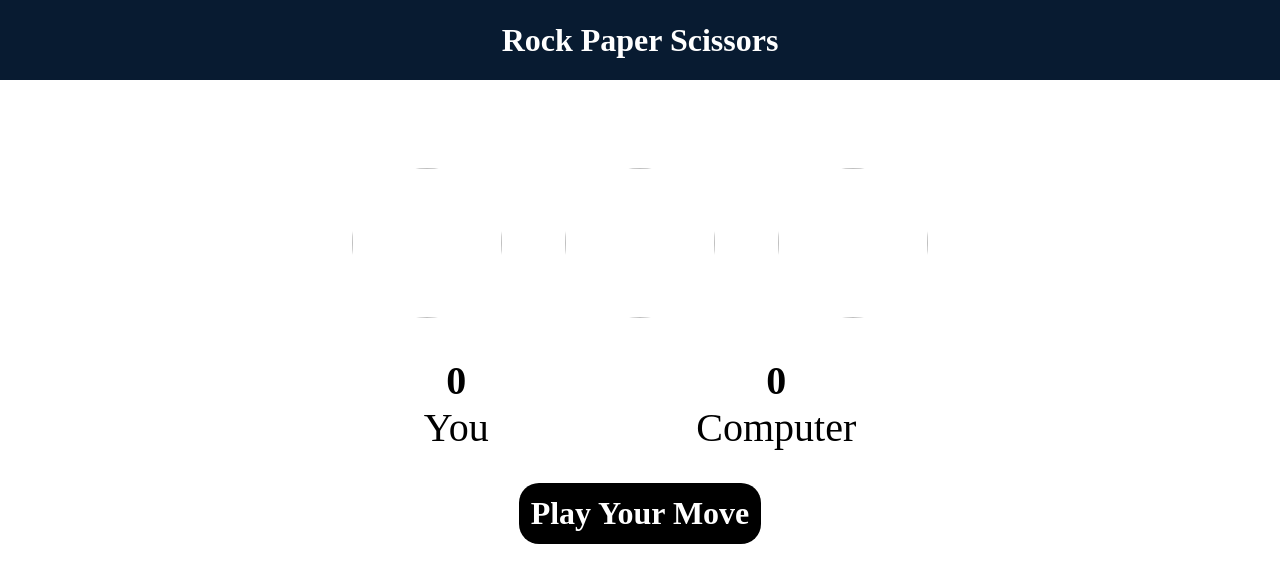
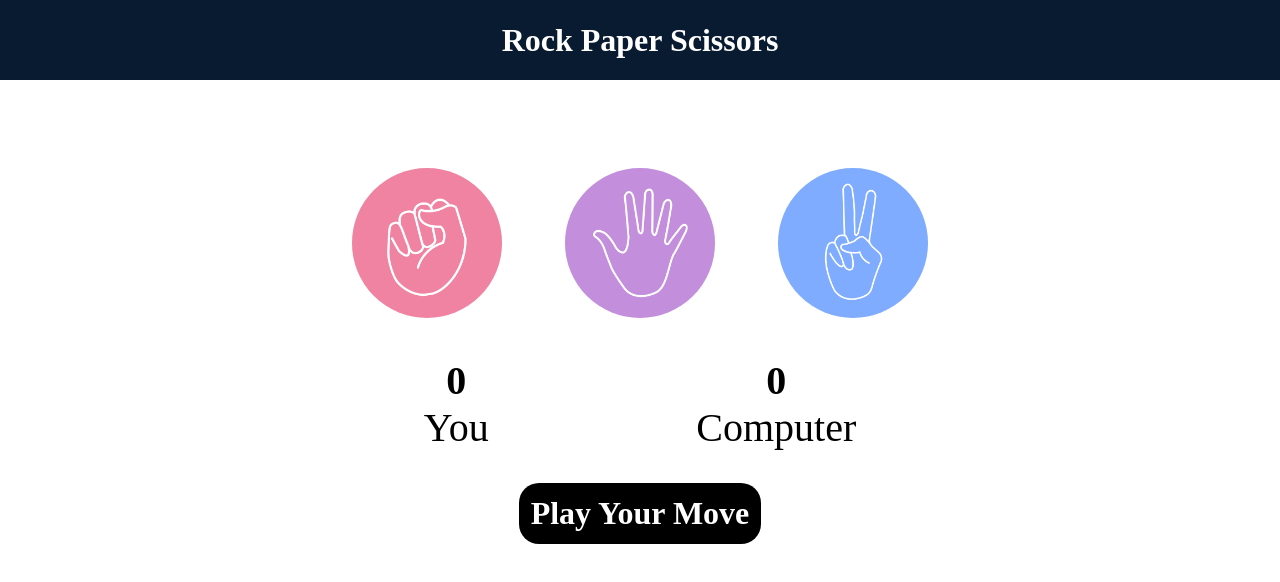
Before and after one commit to ah-an-123/Rock-Paper-And-Scissors-Game, a plain HTML site: page index.html in a window 1280 px wide. Drawn offline with Linux system fonts and the light colour scheme.

Commit message:
Update index.html

```diff
--- a/index.html
+++ b/index.html
@@ -5,7 +5,7 @@
     <meta charset="UTF-8">
     <meta name="viewport" content="width=device-width, initial-scale=1.0">
     <title>Stone,Paper And Scissors</title>
-    <link rel="stylesheet" href="/style.css">
+    <link rel="stylesheet" href="/Rock-Paper-And-Scissors-Game/style.css">
 </head>
 
 <body>
@@ -13,13 +13,13 @@
     <div class="main">
         <div class="choices">
             <div class="choice" id="rock">
-                <img src="Images/rock.png" alt="">
+                <img src="/Rock-Paper-And-Scissors-Game/rock.png" alt="">
             </div>
             <div class="choice" id="paper">
-                <img src="Images/paper.png" alt="">
+                <img src="/Rock-Paper-And-Scissors-Game/paper.png" alt="">
             </div>
             <div class="choice" id="scissors">
-                <img src="Images/scissors.png" alt="">
+                <img src="/Rock-Paper-And-Scissors-Game/scissors.png" alt="">
             </div>
         </div>
 
@@ -40,7 +40,7 @@
             </p>
         </div>
     </div>
-    <script src="/script.js"></script>
+    <script src="/Rock-Paper-And-Scissors-Game/script.js"></script>
 </body>
 
 </html>
```
